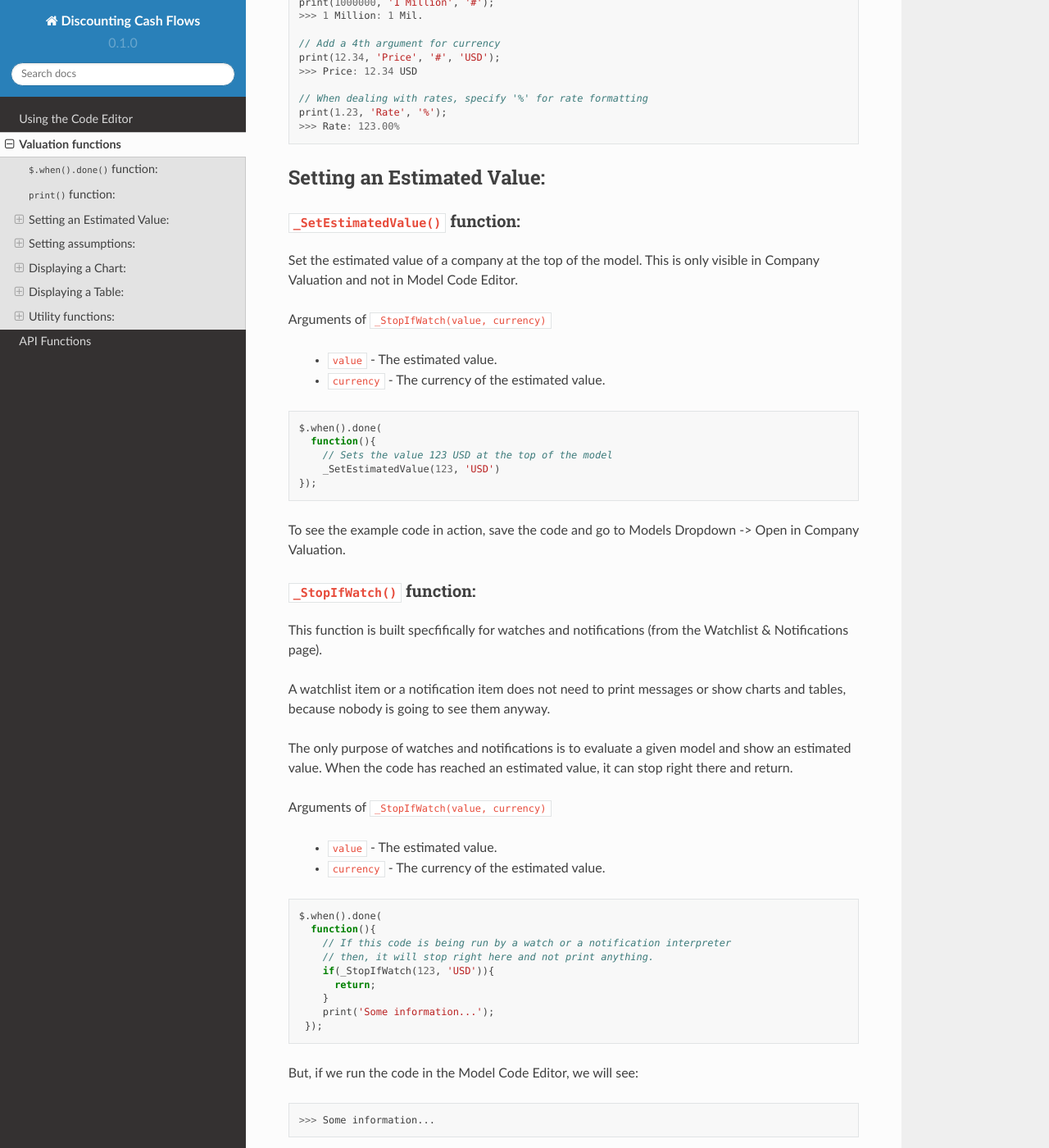
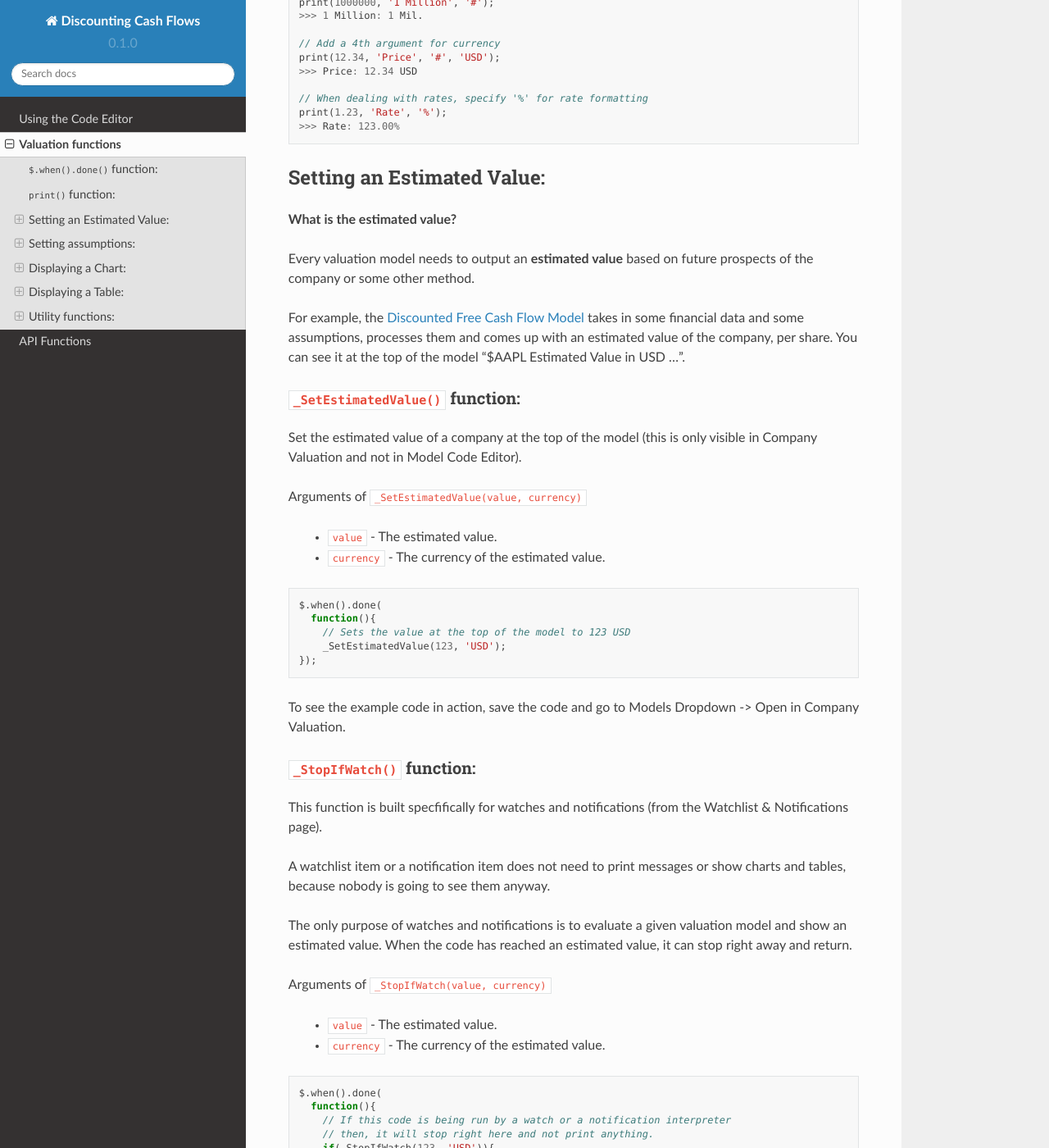
Before and after one commit to DiscountingCashFlows/readthedocs, a Sphinx documentation site: the page built from docs/source/functions.rst, in a window 1280 px wide and 1400 px high, scrolled down 2012 px. Shown: the whole window at 82% size. Built offline with Sphinx 7.4.7 and the Read the Docs theme 2.0.0, drawn with Linux system fonts in a browser that asks for light colours; some of the changed text lies outside the part shown.

Commit message:
Update functions.rst

```diff
--- a/docs/source/functions.rst
+++ b/docs/source/functions.rst
@@ -95,12 +95,18 @@ Prints values and messages to the screen. Below are examples of usage types:
 Setting an Estimated Value:
 ---------------------------
 
+**What is the estimated value?**
+
+Every valuation model needs to output an **estimated value** based on future prospects of the company or some other method.
+
+For example, the `Discounted Free Cash Flow Model <https://discountingcashflows.com/company/AAPL/valuation/default/3/>`__ takes in some financial data and some assumptions, processes them and comes up with an estimated value of the company, per share. You can see it at the top of the model "$AAPL Estimated Value in USD ...".
+
 ``_SetEstimatedValue()`` function:
 **********************************
 
-Set the estimated value of a company at the top of the model. This is only visible in Company Valuation and not in Model Code Editor.
+Set the estimated value of a company at the top of the model (this is only visible in Company Valuation and not in Model Code Editor).
 
-Arguments of ``_StopIfWatch(value, currency)``
+Arguments of ``_SetEstimatedValue(value, currency)``
 
  * ``value`` - The estimated value.
 
@@ -110,8 +116,8 @@ Arguments of ``_StopIfWatch(value, currency)``
 
    $.when().done(
      function(){
-       // Sets the value 123 USD at the top of the model
-       _SetEstimatedValue(123, 'USD')
+       // Sets the value at the top of the model to 123 USD
+       _SetEstimatedValue(123, 'USD');
    });
 
 To see the example code in action, save the code and go to Models Dropdown -> Open in Company Valuation.
@@ -123,7 +129,7 @@ This function is built specfifically for watches and notifications (from the Wat
 
 A watchlist item or a notification item does not need to print messages or show charts and tables, because nobody is going to see them anyway.
 
-The only purpose of watches and notifications is to evaluate a given model and show an estimated value. When the code has reached an estimated value, it can stop right there and return.
+The only purpose of watches and notifications is to evaluate a given valuation model and show an estimated value. When the code has reached an estimated value, it can stop right away and return.
 
 Arguments of ``_StopIfWatch(value, currency)``
 
@@ -140,6 +146,7 @@ Arguments of ``_StopIfWatch(value, currency)``
      if(_StopIfWatch(123, 'USD')){
        return;
      }
+     _SetEstimatedValue(123, 'USD');
      print('Some information...');
   });
 
```
